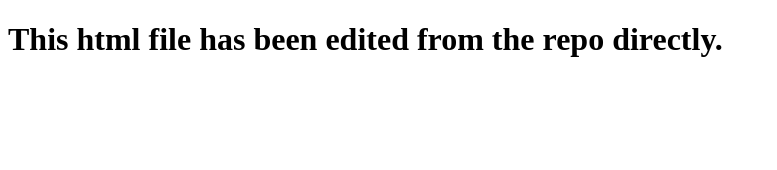
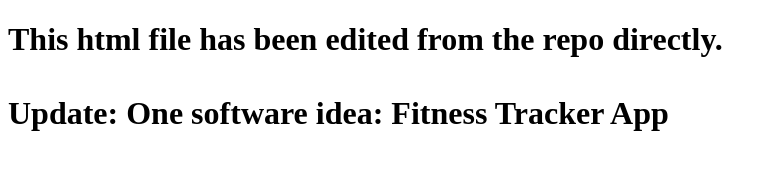
Before and after one commit to alexander89162/CS3338-first, a plain HTML site: page index-1/index.html in a window 1280 px wide. Shown: the whole page, without its empty margins (0-777 px from the left). Drawn offline with Linux system fonts and the light colour scheme.

Commit message:
Added a line to index.html

```diff
--- a/index-1/index.html
+++ b/index-1/index.html
@@ -6,6 +6,9 @@
     <title>My First Project</title>
 </head>
 <body>
-    <h1>This html file has been edited from the repo directly.</h1>
+    <h1>This html file has been edited from the repo directly.
+
+        <br><br>Update: One software idea: Fitness Tracker App
+    </h1>
 </body>
 </html>
```
